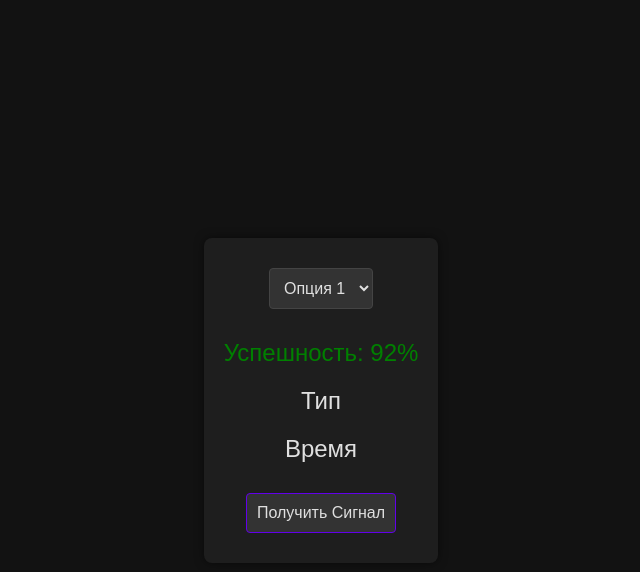
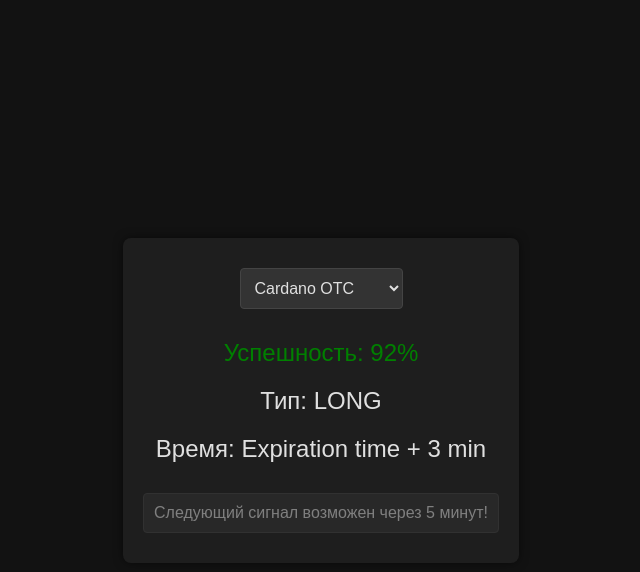
Before and after one commit to JavaBestFullCoder/JavaBestFullCoder.github.io, a plain HTML site: page index.html in a window 1280 px wide. Both pictures are taken after a click on the button "Получить Сигнал". Shown: the whole page, without its empty margins (319-959 px from the left). Drawn offline with Linux system fonts and the light colour scheme.

Commit message:
Styles and Logic

```diff
--- a/script.js
+++ b/script.js
@@ -14,7 +14,9 @@
     }, 2000); // Задержка 2 секунды для имитации загрузки
 
     // Данные для добавления в раскрывающийся список
-    const data = ['Опция 1', 'Опция 2', 'Опция 3', 'Опция 4'];
+    const data = ['Cardano OTC', 'Bitcoin ETF OTC', 'Bitcoin OTC', 'Dogecoin OTC',
+        'Chainlink OTC', 'Solana OTC', 'Toncoin OTC', 'Ripple OTC', 'Avalanche OTC',
+        'Ethereum OTC', 'Polygon OTC', 'BNB OTC', 'TRON OTC'];
 
     // Заполнение раскрывающегося списка
     data.forEach(item => {
@@ -29,5 +31,21 @@
         const randomValue = Math.floor(Math.random() * 56) + 40; // Генерация числа от 40 до 95
         signalText.textContent = `Успешность: ${randomValue}%`;
         signalText.style.color = randomValue < 60 ? 'red' : 'green';
+        const randomValue1 = Math.floor(Math.random() * 10);
+        var type = "LONG"
+        if (randomValue1 < 5) {
+            type = "SHORT"
+        }
+        typeText.textContent = `Тип: ${type}`
+        timeText.textContent = "Время: Expiration time + 3 min"
+
+        getSignalButton.disabled = true
+        getSignalButton.textContent = "Следующий сигнал возможен через 5 минут!"
+        getSignalButton.classList.add('disabled');
+        setTimeout(() => {
+            button.classList.remove('disabled');
+            getSignalButton.disabled = false;
+            getSignalButton.textContent = 'Получить сигнал';
+        }, 300000);
     });
 });
--- a/styles.css
+++ b/styles.css
@@ -37,8 +37,12 @@
 }
 
 @keyframes spin {
-    0% { transform: translate(-50%, -50%) rotate(0deg); }
-    100% { transform: translate(-50%, -50%) rotate(360deg); }
+    0% {
+        transform: translate(-50%, -50%) rotate(0deg);
+    }
+    100% {
+        transform: translate(-50%, -50%) rotate(360deg);
+    }
 }
 
 .container {
@@ -47,6 +51,11 @@
     padding: 20px;
     border-radius: 8px;
     box-shadow: 0 0 10px rgba(0, 0, 0, 0.5);
+}
+
+.disabled {
+    pointer-events: none; /* Отключает все события мыши */
+    opacity: 0.5; /* Делает кнопку полупрозрачной */
 }
 
 select, button {
```
